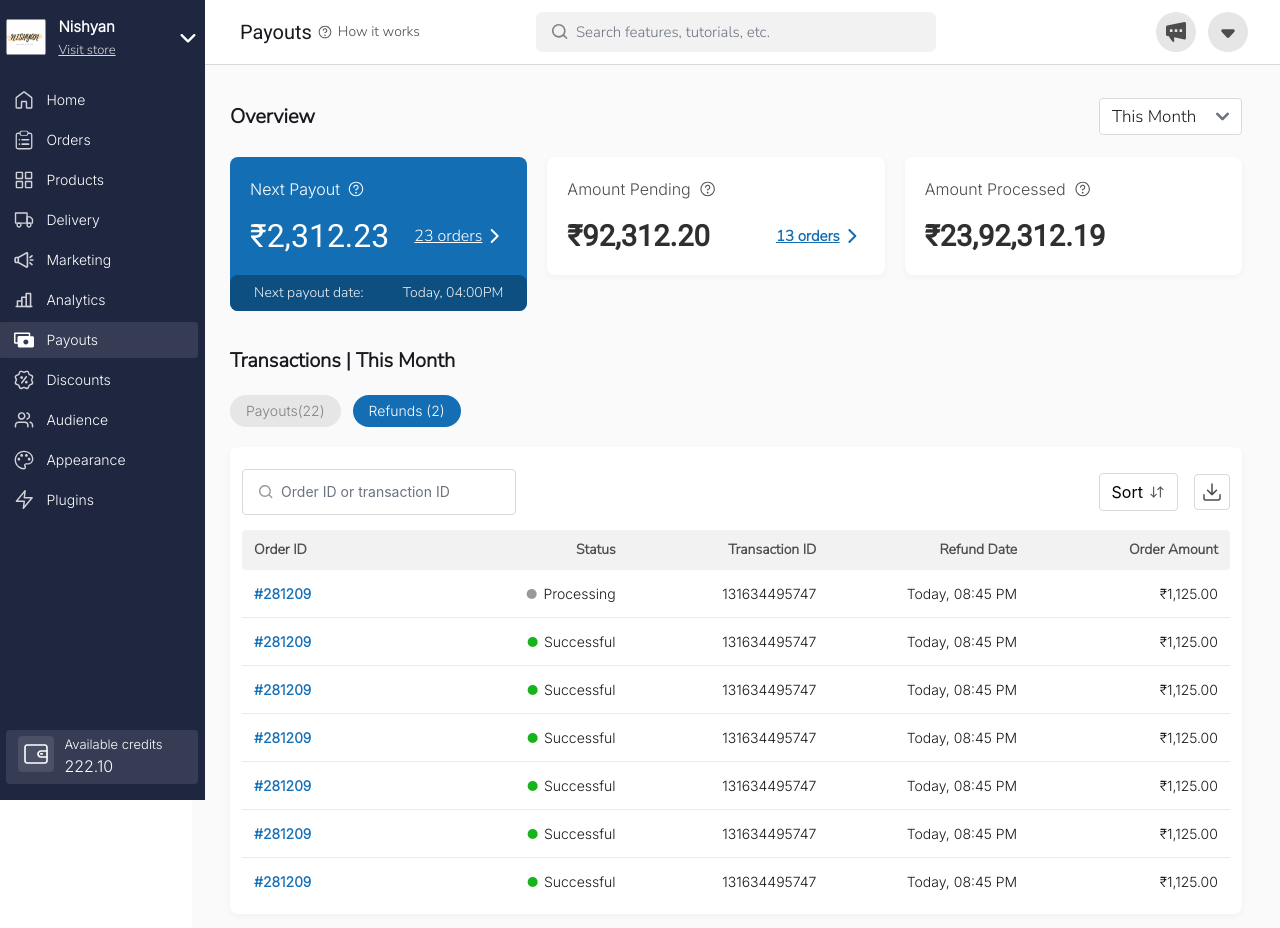
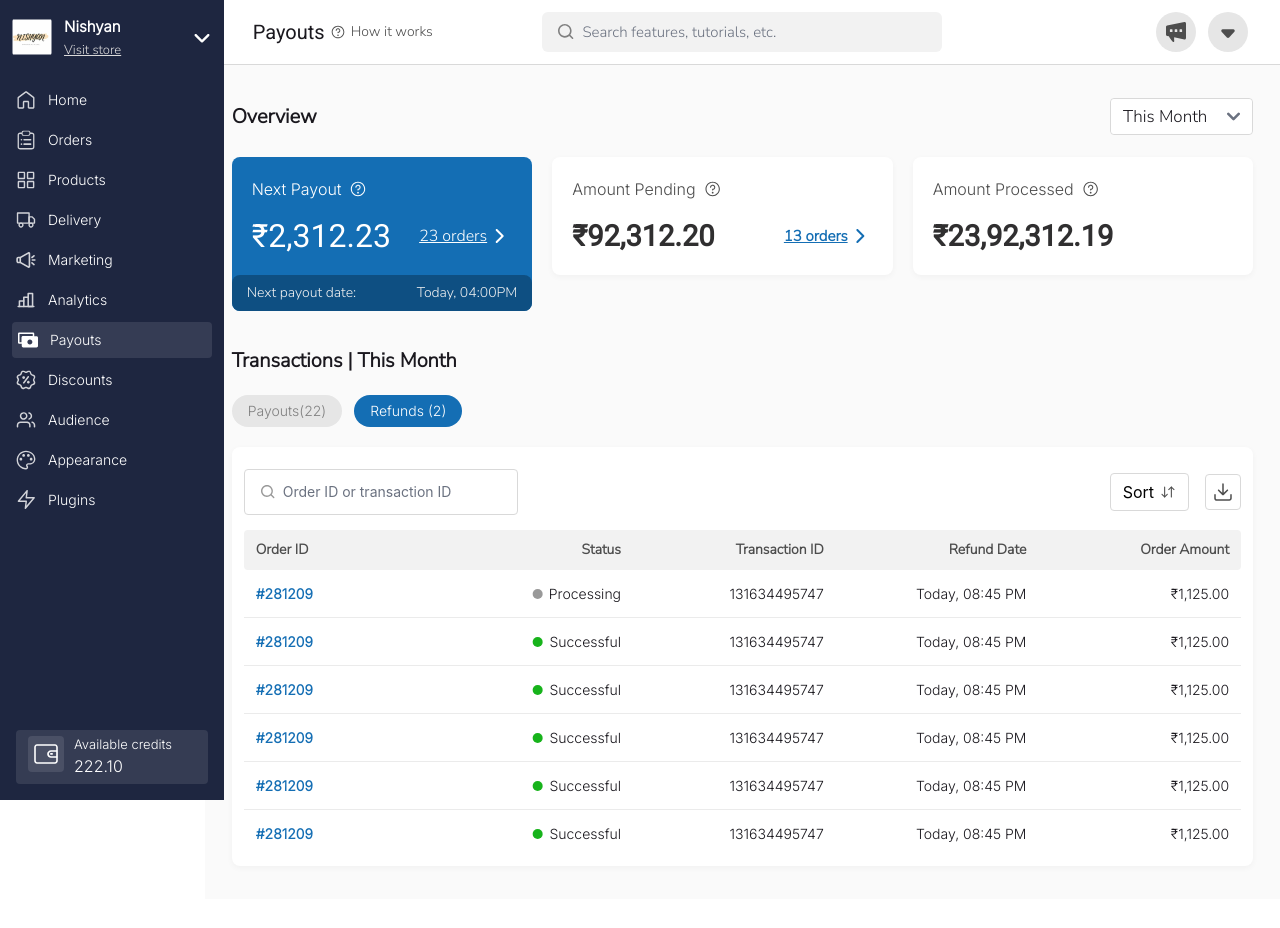
Before and after one commit to MouS0926/dukaan, a React (Create React App) app in the folder frontend/: page /refund in a window 1280 px wide. Shown: the top 928 px of the page. After the commit the page ends 899 px from the top, so only its background shows below. Built offline with nearby package versions, Linux system fonts and the light colour scheme.

Commit message:
width-changed

```diff
--- a/frontend/src/Component/Body.jsx
+++ b/frontend/src/Component/Body.jsx
@@ -349,7 +349,7 @@ export default function Body() {
                  <circle cx="5.66406" cy="5" r="5" fill="#17B31B"/>
                 </svg>
 
-                <p>Processing</p>
+                <p>Successful</p>
 
             </div>
         </div>
@@ -419,7 +419,7 @@ export default function Body() {
                  <circle cx="5.66406" cy="5" r="5" fill="#17B31B"/>
                 </svg>
 
-                <p>Processing</p>
+                <p>Successful</p>
 
             </div>
         </div>
@@ -490,7 +490,7 @@ export default function Body() {
                  <circle cx="5.66406" cy="5" r="5" fill="#17B31B"/>
                 </svg>
 
-                <p>Processing</p>
+                <p>Successful</p>
 
             </div>
         </div>
@@ -561,7 +561,7 @@ export default function Body() {
                  <circle cx="5.66406" cy="5" r="5" fill="#17B31B"/>
                 </svg>
 
-                <p>Processing</p>
+                <p>Successful</p>
 
             </div>
         </div>
@@ -632,7 +632,7 @@ export default function Body() {
                  <circle cx="5.66406" cy="5" r="5" fill="#17B31B"/>
                 </svg>
 
-                <p>Processing</p>
+                <p>Successful</p>
 
             </div>
         </div>
@@ -782,7 +782,7 @@ const Bodydiv=styled.div`
   background: var(--Black-98, #FAFAFA);
 
 .bodymain{
-    width: 93%;
+    width: 95%;
   /* background-color: #fff; */
   align-items: flex-start;
   padding: 33px 0;
@@ -1306,7 +1306,7 @@ text-decoration-line: underline;
 .lightblue{
     display: flex;
     width: 100%;
-    padding: var(--Spacing-spacing-04, 8px) 24px;
+    padding: var(--Spacing-spacing-04, 8px) 15px;
     justify-content: space-between;
     align-items: flex-start;
     position: relative;
--- a/frontend/src/Component/Dashboard.jsx
+++ b/frontend/src/Component/Dashboard.jsx
@@ -29,7 +29,7 @@ box-sizing: border-box;
 `
 
 const Content = styled.div`
-width:84%;
+width: calc(100% - 224px);
     display: flex;
   flex-direction: column;
  margin-left: auto;
--- a/frontend/src/Component/Refund.jsx
+++ b/frontend/src/Component/Refund.jsx
@@ -30,7 +30,7 @@ box-sizing: border-box;
 `
 
 const Content = styled.div`
-width:85%;
+width:84%;
     display: flex;
   flex-direction: column;
  margin-left: auto;
--- a/frontend/src/Component/Refundbody.jsx
+++ b/frontend/src/Component/Refundbody.jsx
@@ -475,74 +475,6 @@ export default function Refundbody() {
 </div>
 
 
-<div className="srow">
-
-<div className="scol1">
-        <div className="scol-text">
-            <div className="tag">
-
-
-                <p style={{color:'#146EB4',fontWeight:'600'}}> #281209</p>
-
-            </div>
-        </div>
-        <div className="spacer"></div>
-     </div>
-
-     <div className="scol">
-        <div className="scol-text">
-            <div className="tag">
-            <svg xmlns="http://www.w3.org/2000/svg" width="11" height="10" viewBox="0 0 11 10" fill="none">
-                 <circle cx="5.66406" cy="5" r="5" fill="#17B31B"/>
-                </svg>
-
-                <p>Successful</p>
-
-            </div>
-        </div>
-        <div className="spacer"></div>
-     </div>
-
-
-     <div className="scol">
-        <div className="scol-text">
-            <div className="tag">
-
-
-                <p>131634495747</p>
-
-            </div>
-        </div>
-        <div className="spacer"></div>
-     </div>
-
-
-     <div className="scol">
-        <div className="scol-text">
-            <div className="tag">
-
-
-                <p>Today, 08:45 PM</p>
-
-            </div>
-        </div>
-        <div className="spacer"></div>
-     </div>
-
-     <div className="scol">
-        <div className="scol-text">
-            <div className="tag">
-                <p>₹1,125.00</p>
-
-            </div>
-        </div>
-        <div className="spacer"></div>
-     </div>
-
-
-
-
-</div>
 
 
 <div className="srow">
@@ -774,7 +706,7 @@ const Bodydiv=styled.div`
   background: var(--Black-98, #FAFAFA);
 
 .bodymain{
-    width: 93%;
+    width: 95%;
   /* background-color: #fff; */
   align-items: flex-start;
   padding: 33px 0;
@@ -1305,7 +1237,7 @@ text-decoration-line: underline;
 .lightblue{
     display: flex;
     width: 100%;
-    padding: var(--Spacing-spacing-04, 8px) 24px;
+    padding: var(--Spacing-spacing-04, 8px) 15px;
     justify-content: space-between;
     align-items: flex-start;
     position: relative;
--- a/frontend/src/Component/Sidebar2.jsx
+++ b/frontend/src/Component/Sidebar2.jsx
@@ -87,12 +87,14 @@ export default function Sidebar2() {
                  <p>Analytics</p>
             </SingleMenu>
 
+
             <HoverMenu>
                  <svg xmlns="http://www.w3.org/2000/svg" width="20" height="20" viewBox="0 0 20 20" fill="none">
                 <path fill-rule="evenodd" clip-rule="evenodd" d="M3.75 13.75H1.47727C0.661397 13.75 0 13.1904 0 12.5V3.75C0 3.05964 0.661397 2.5 1.47727 2.5H14.7727C15.5886 2.5 16.25 3.05964 16.25 3.75L16.25 6.25H18.5227C19.3386 6.25 20 6.8796 20 7.65625V16.0938C20 16.8704 19.3386 17.5 18.5227 17.5H5.22727C4.4114 17.5 3.75 16.8704 3.75 16.0938V13.75ZM5 6C4.17157 6 3.5 6.67157 3.5 7.5V12.25H1.5V4H14.75L14.75 6H5ZM11.875 14.375C13.2557 14.375 14.375 13.2557 14.375 11.875C14.375 10.4943 13.2557 9.375 11.875 9.375C10.4943 9.375 9.375 10.4943 9.375 11.875C9.375 13.2557 10.4943 14.375 11.875 14.375Z" fill="white"/>
                 </svg>
                  <p>Payouts</p>
-            </HoverMenu>
+                 </HoverMenu>
+
 
             <SingleMenu>
              <svg xmlns="http://www.w3.org/2000/svg" width="20" height="20" viewBox="0 0 20 20" fill="none">
@@ -174,9 +176,9 @@ export default function Sidebar2() {
 
 const Wrapper = styled.div`
   display: flex;
-/* width: 224px; */
-width:16%;
-padding: 16px 10px;
+width: 224px;
+/* width:15%; */
+padding: 16px 12px;
 flex-direction: column;
 align-items: center;
 gap: 16px;
@@ -194,10 +196,12 @@ flex-direction: column;
 align-items: center;
 gap: 24px;
 flex: 1 0 0;
+width:100%;
 `
 const Logo=styled.div`
   display: flex;
-width: 192px;
+/* width: 192px; */
+width:100%;
 align-items: center;
 gap: 20px 12px;
 `
@@ -233,7 +237,7 @@ const ArrowIcon=styled.div`
 
 `
 const Pages=styled.div`
-
+width:100%;
     display: flex;
 flex-direction: column;
 /* align-items: flex-start; */
@@ -244,8 +248,9 @@ flex: 1 0 0;
 `
 const SingleMenu=styled.div`
     display: flex;
-width: 208px;
-padding: 8px 16px;
+/* width: 208px; */
+width: 100%;
+padding: 8px 4px;
 align-items: flex-start;
 gap: 12px;
 
@@ -262,8 +267,8 @@ line-height: 20px; /* 142.857% */
 
 const HoverMenu=styled.div`
     display: flex;
-width: 200px;
-padding: 8px 16px;
+width: 100%;
+padding: 8px 6px;
 align-items: center;
 gap: 12px;
 border-radius: 4px;
@@ -281,7 +286,7 @@ line-height: 20px; /* 142.857% */
 `
 const Navbottom=styled.div`
     display: flex;
-width: 192px;
+width: 96%;
 padding: 6px 12px;
 
 align-items: flex-start;
```
Also changed, not shown: 1 other file (tests, documents, lock files or other folders).
